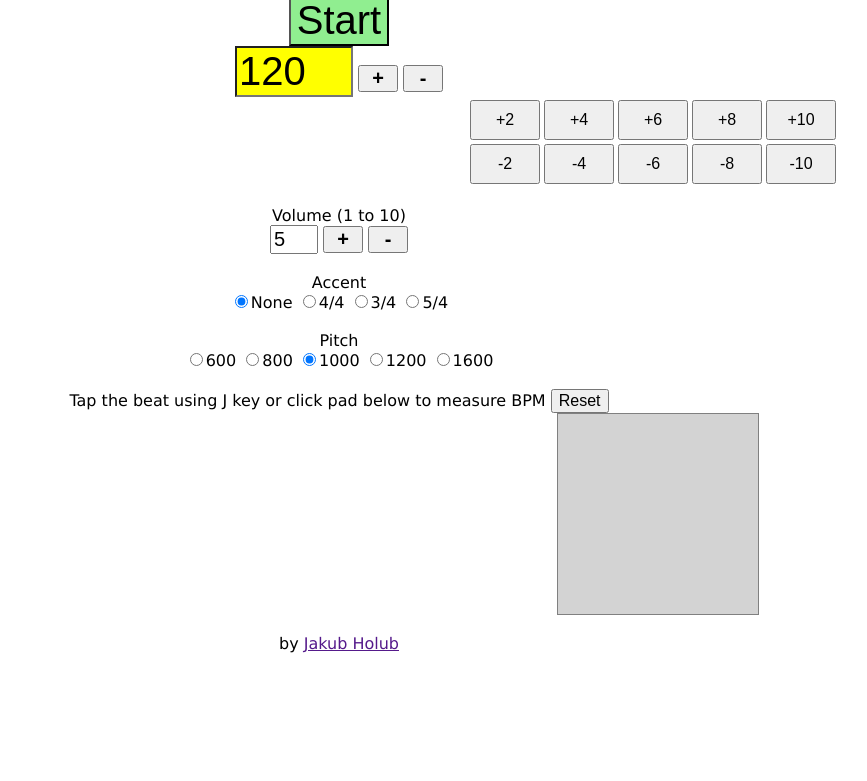
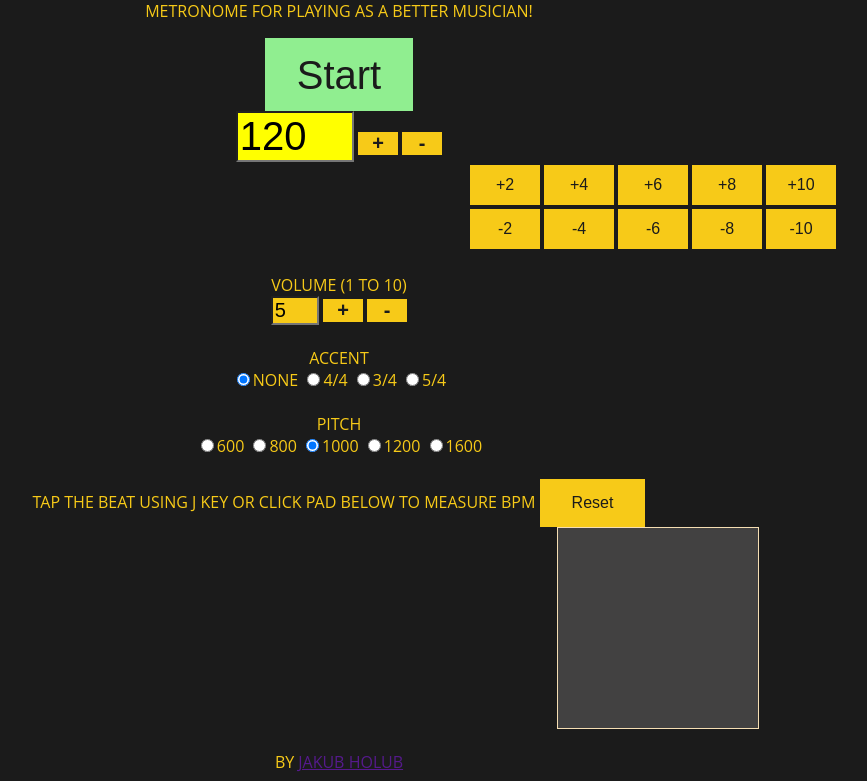
Before and after one commit to HenyPotter/Metronome, a plain HTML site: page index.html in a window 1280 px wide. Shown: the part 56-837 px from the top of the page, without its empty margins (301-1168 px from the left). Before the commit the page ends 800 px from the top, so only its background shows below. Drawn offline with Linux system fonts and the light colour scheme.

Commit message:
Furt to vypadá jako projekt děcka z 1. třídy, ale je to lepší, než předtím...

```diff
--- a/index.html
+++ b/index.html
@@ -6,15 +6,19 @@
     <meta name="viewport" content="width=device-width, initial-scale=1">
     <title>Metronome</title>
     <link rel="icon" type="image/x-icon"
-        href="favicon (1).ico" />
+        href="favicon.ico" />
+        <!-- Latest compiled and minified CSS -->
+
+
 
     <style>
         body {
-            font-family: verdana, arial;
+            font-family: 'Open Sans', sans-serif;
             font-size: 16px;
-            margin_right:20px;
-
+            text-transform: uppercase;
+            background-color:#1B1B1B;
             text-align:center;
+            color:#F7CA18;
         }
 
         #my_bpm_input {
@@ -26,6 +30,7 @@
         #my_play_button {
             background-color: lightgreen;
             font-size: 40px;
+            padding-bottom: 1%;
         }
 
         #my_volume_input {
@@ -39,13 +44,14 @@
             height: 40px;
             padding: 0;
             white-space: nowrap;
+
         }
 
         #my_tap_pad {
             width: 200px;
             height: 200px;
-            background-color: lightgray;
-            border: 1px solid gray;
+            background-color:#424141    ;
+            border: 1px solid wheat;
             position:relative;
             left:850px;
         }
@@ -69,6 +75,25 @@
             font-weight: normal;
             font-size: 20px;
         }
+        td {
+            color:#1B1B1B   ;
+        }
+        button {
+            background-color:#F7CA18; /* Green */
+            border: none;
+            color: #1B1B1B;
+            padding: 15px 32px;
+            text-align: center;
+            text-decoration: none;
+            display: inline-block;
+            font-size: 16px;
+        }
+
+        input{
+            background-color: #F7CA18   ;
+        }
+
+
     </style>
 
     <script>
@@ -327,8 +352,10 @@
 
 <body onload="my_onload()" onkeydown="handle_key(event)">
 
-    <h1>Metronome</h1>
-
+    <div class="header">
+        <h1>Metronome</h1>
+        <p>Metronome for playing as a better musician!</p>
+      </div>
     <div><button onclick="play_or_stop()" id="my_play_button">Start</button></div>
 
     <div>
```
